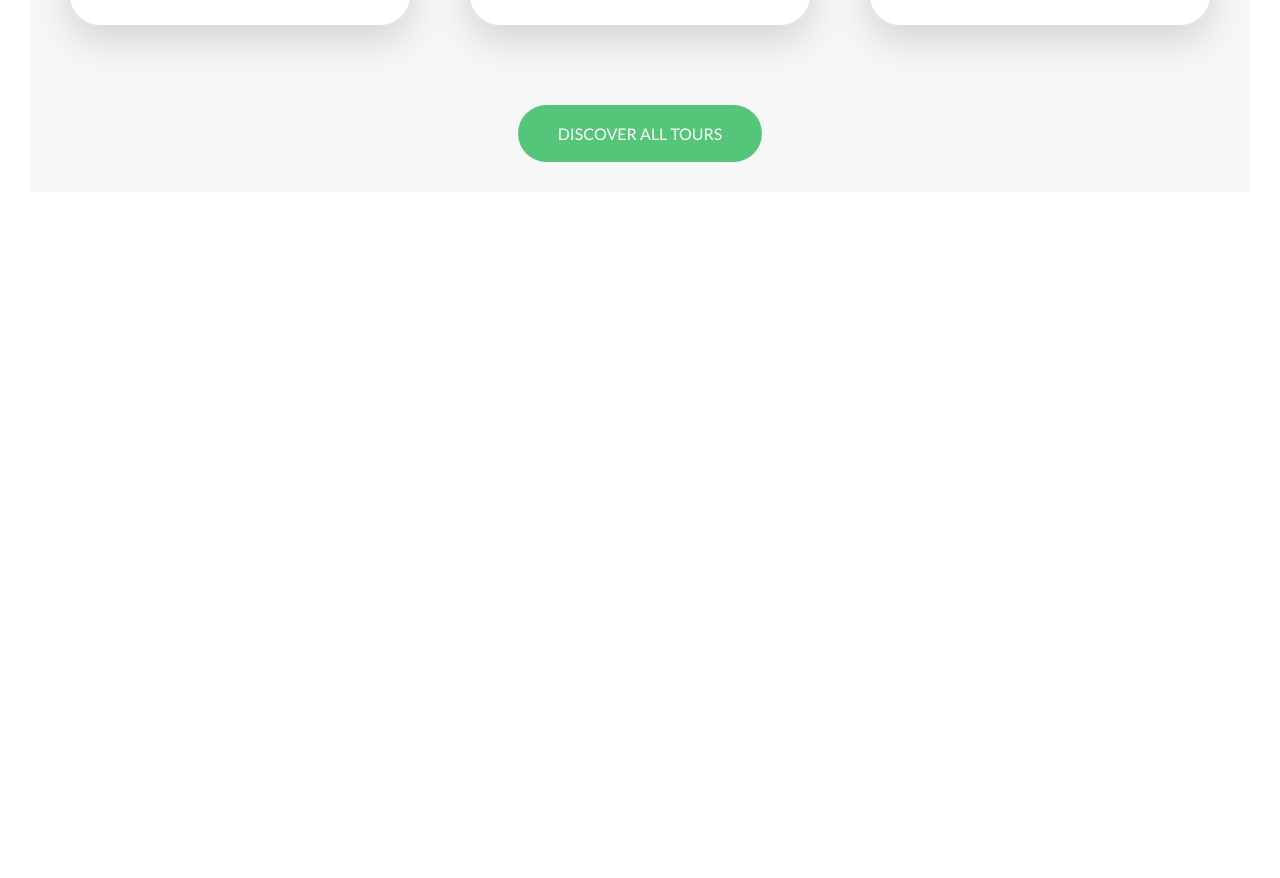
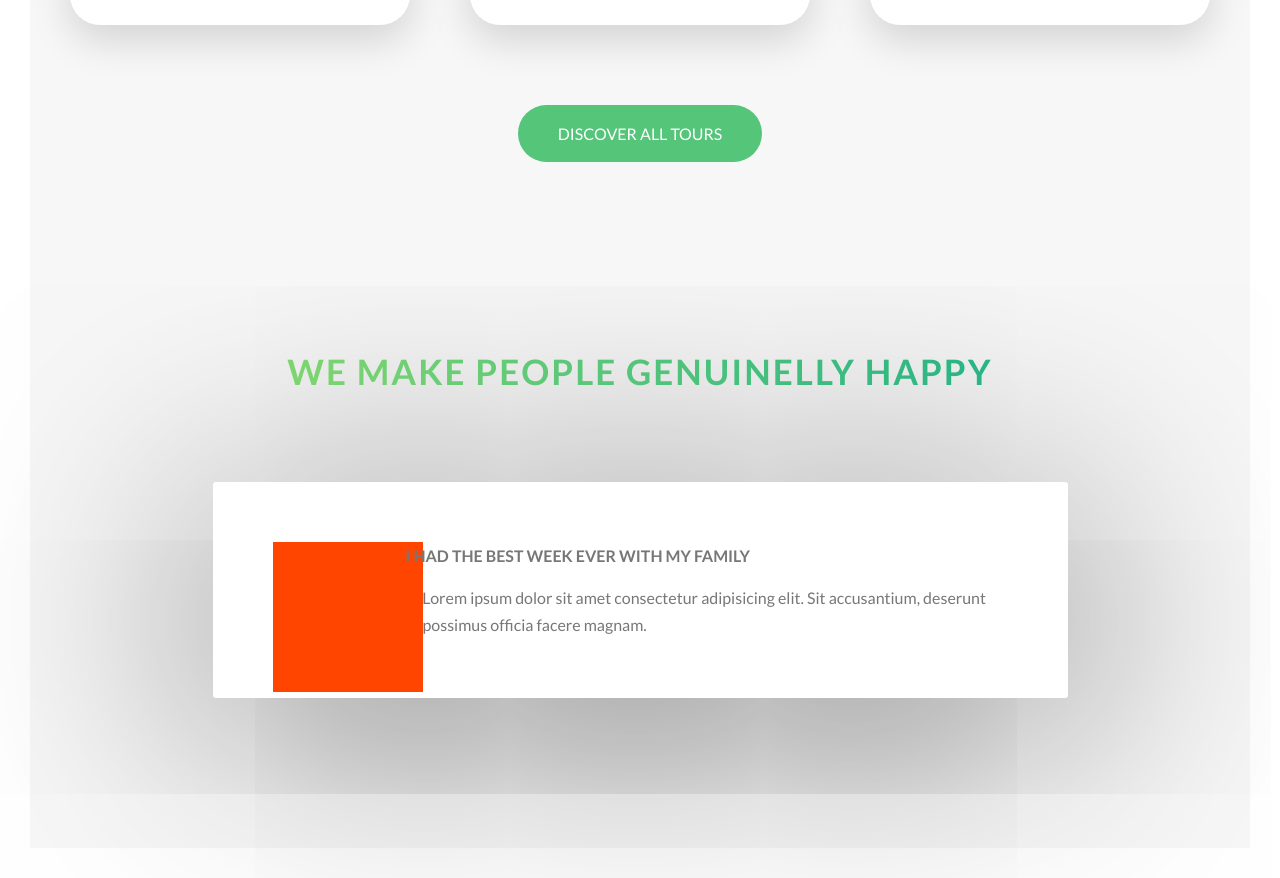
Before and after one commit to barbaragrinop/front-end, a website: page index.html in a window 1280 px wide. Shown: the part 3017-3895 px from the top of the page. Before the commit the page ends 3239 px from the top, so only its background shows below. Drawn offline with Linux system fonts and the light colour scheme.

Commit message:
salvando alterações

```diff
--- a/index.html
+++ b/index.html
@@ -62,7 +62,7 @@
                     </div>
                 </div>
             </section>
-        </main>
+
 
             <section class="section-features">
 
@@ -221,5 +221,34 @@
                 <a href="#" class="btn btn--green">Discover all tours</a>
                 </div>
             </section>
+
+            <section class="section-stories">
+                <div class="u-center-text u-margin-bottom-big">
+                    <h2 class="heading-secondary">
+                        We make people genuinelly happy
+                    </h2>
+                </div>
+
+                <div class="row">
+                    <div class="story">
+                        <figure class="story__shape">
+
+                        </figure>
+
+                        <div class="story__text">
+                            <h3 class="heading-tertiary u-margin-bottom-small">
+                                I had the best week ever with my family
+                            </h3>
+                            <p>
+                                Lorem ipsum dolor sit amet consectetur adipisicing elit. Sit accusantium, deserunt possimus officia facere magnam.
+                            </p>
+                        </div>
+                    </div>
+                </div>
+
+
+            </section>
+
+        </main>
     </body>
 </html>
--- /dev/null
+++ b/sass/components/_story.scss
@@ -0,0 +1,17 @@
+.story{
+    width: 75%;
+    margin: 0 auto;
+    box-shadow: 0 3rem 80rem rgba($color-black, .6);
+    background-color: #fff;
+    border-radius: 3px;
+    padding: 6rem;
+    font-size: $default-font-size;
+
+    &__shape{
+        width: 15rem;
+        height: 15rem;
+        background-color: orangered;
+        float: left;
+        shape-outside: circle(50%);
+    }
+}
--- a/sass/main.scss
+++ b/sass/main.scss
@@ -11,6 +11,7 @@
 @import "components/composition";
 @import "components/feature-box";
 @import "components/card";
+@import "components/story";
 
 
 @import "layout/header";
--- a/sass/pages/_home.scss
+++ b/sass/pages/_home.scss
@@ -23,8 +23,11 @@
 
 .section-tours{
     background-color: $color-grey-light-1;
-    // background-color: red;
     padding: 25rem 0 3rem 0;
     margin-top: -10rem;
 
 }
+.section-stories{
+    padding: 15rem 0;
+    background-color: $color-grey-light-1;
+}
```
Also changed, not shown: css/style.css. Lines whose indentation alone changed are shown as unchanged.
